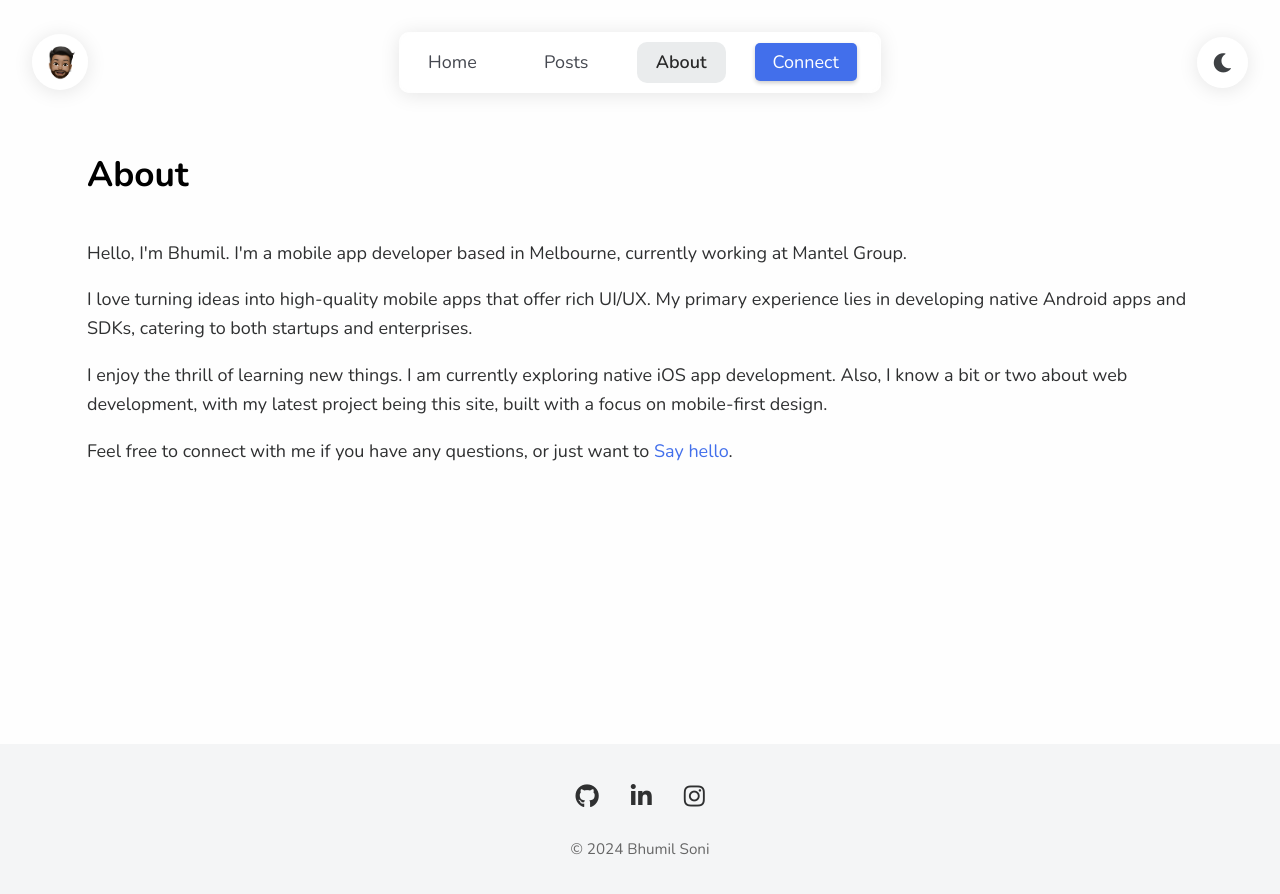
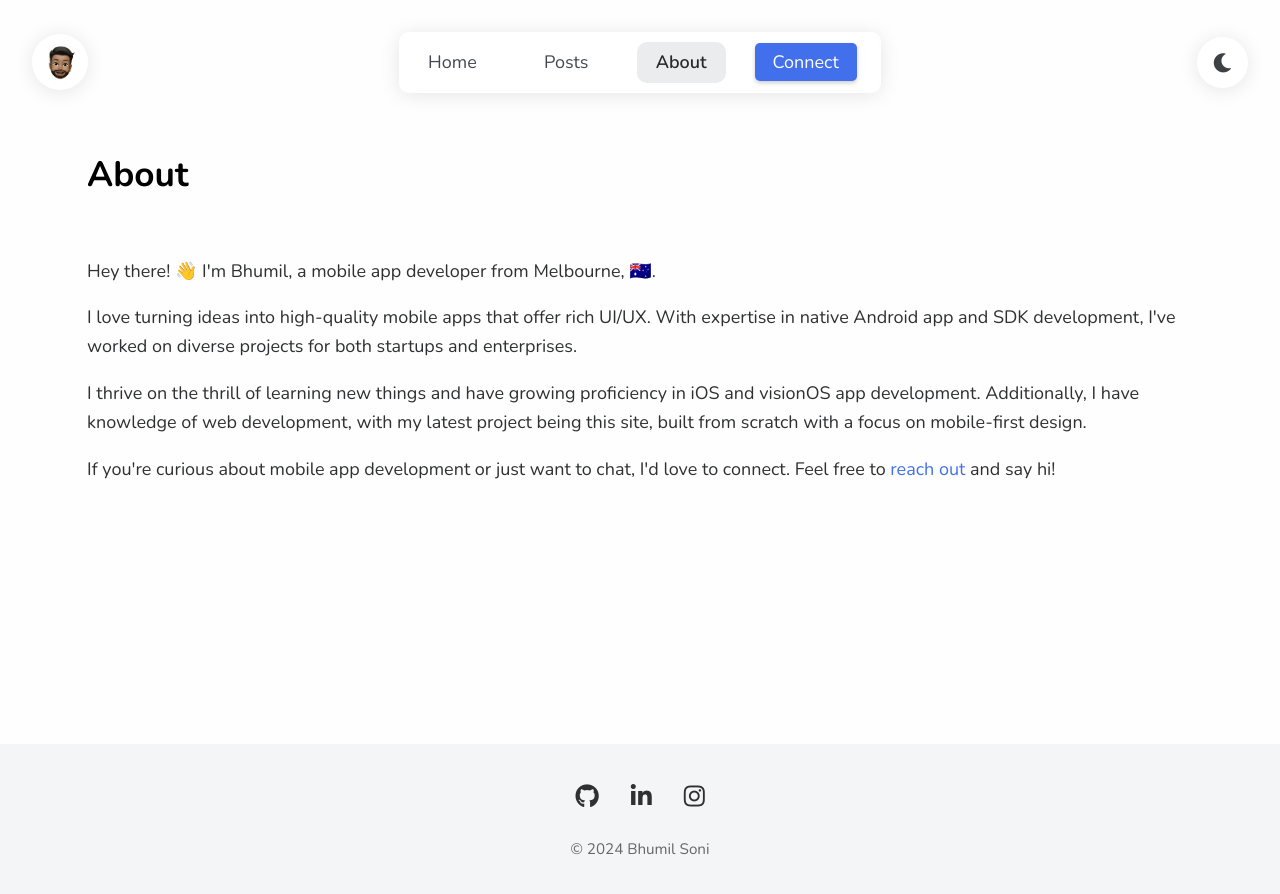
Before and after one commit to thebhumilsoni/thebhumilsoni.github.io, a Jekyll site: the page built from about/index.html, in a window 1280 px wide. Shown: the top 894 px of the page. Built offline with Jekyll 4.4.1, drawn with Linux system fonts in a browser that asks for light colours; a script that is not in the unit is left out.

Commit message:
Update about me information

```diff
--- a/about/index.html
+++ b/about/index.html
@@ -5,9 +5,9 @@ title: About
 {% include default-page-header.html %}
 <div class="default-content-wrapper">
     <div class="about-page">
-        Hello, I'm Bhumil. I'm a mobile app developer based in Melbourne, currently working at Mantel Group.
-        <p>I love turning ideas into high-quality mobile apps that offer rich UI/UX. My primary experience lies in developing native Android apps and SDKs, catering to both startups and enterprises.</p>
-        <p>I enjoy the thrill of learning new things. I am currently exploring native iOS app development. Also, I know a bit or two about web development, with my latest project being this site, built with a focus on mobile-first design.</p>
-        <p>Feel free to connect with me if you have any questions, or just want to <a href="https://www.linkedin.com/in/thebhumilsoni/">Say hello</a>.</p>
+        <p>Hey there! 👋 I'm Bhumil, a mobile app developer from Melbourne, 🇦🇺.</p>
+        <p>I love turning ideas into high-quality mobile apps that offer rich UI/UX. With expertise in native Android app and SDK development, I've worked on diverse projects for both startups and enterprises.</p>
+        <p>I thrive on the thrill of learning new things and have growing proficiency in iOS and visionOS app development. Additionally, I have knowledge of web development, with my latest project being this site, built from scratch with a focus on mobile-first design.</p>
+        <p>If you're curious about mobile app development or just want to chat, I'd love to connect. Feel free to <a href="https://www.linkedin.com/messaging/compose/?recipient=thebhumilsoni">reach out</a> and say hi!</p>
     </div>
 </div>
```
